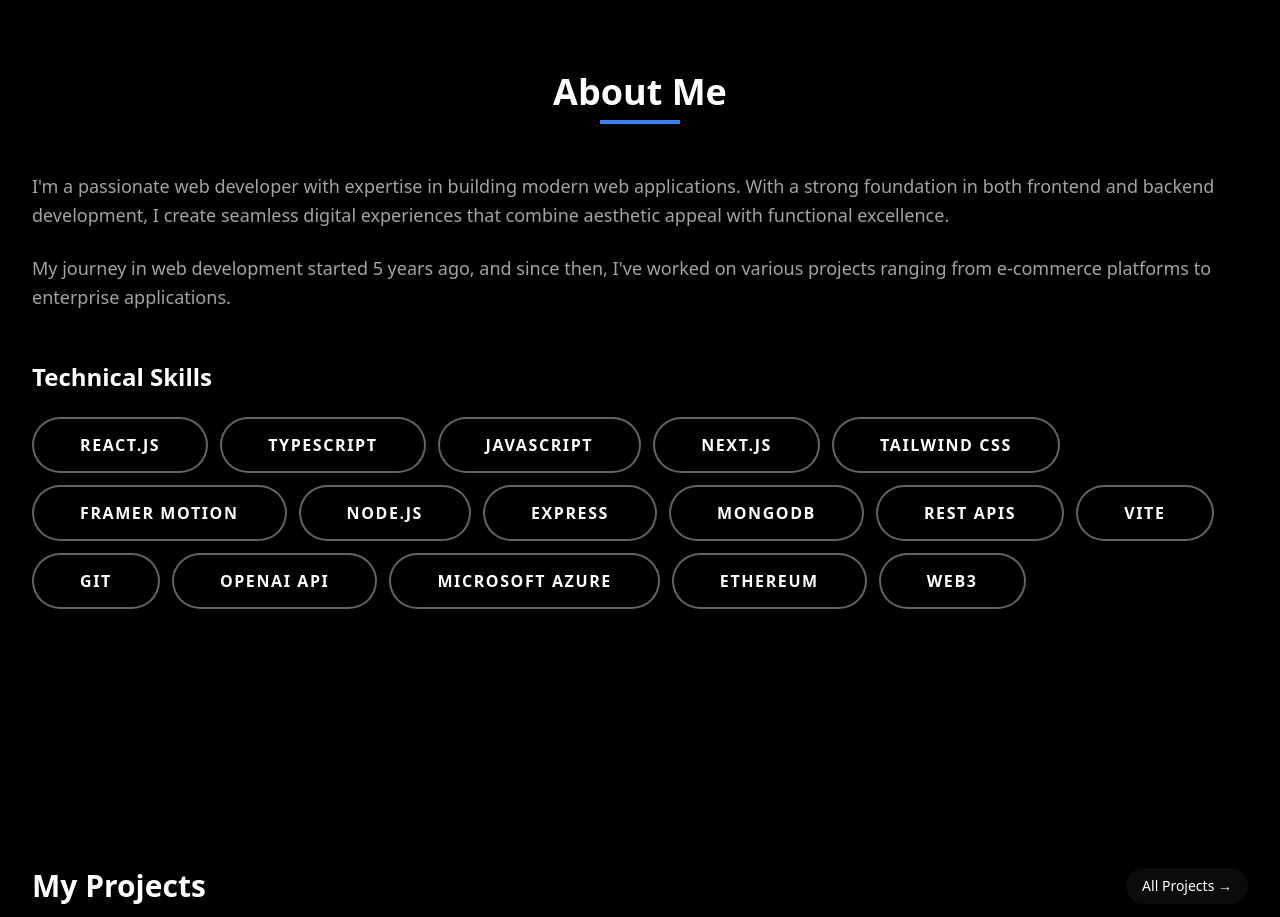
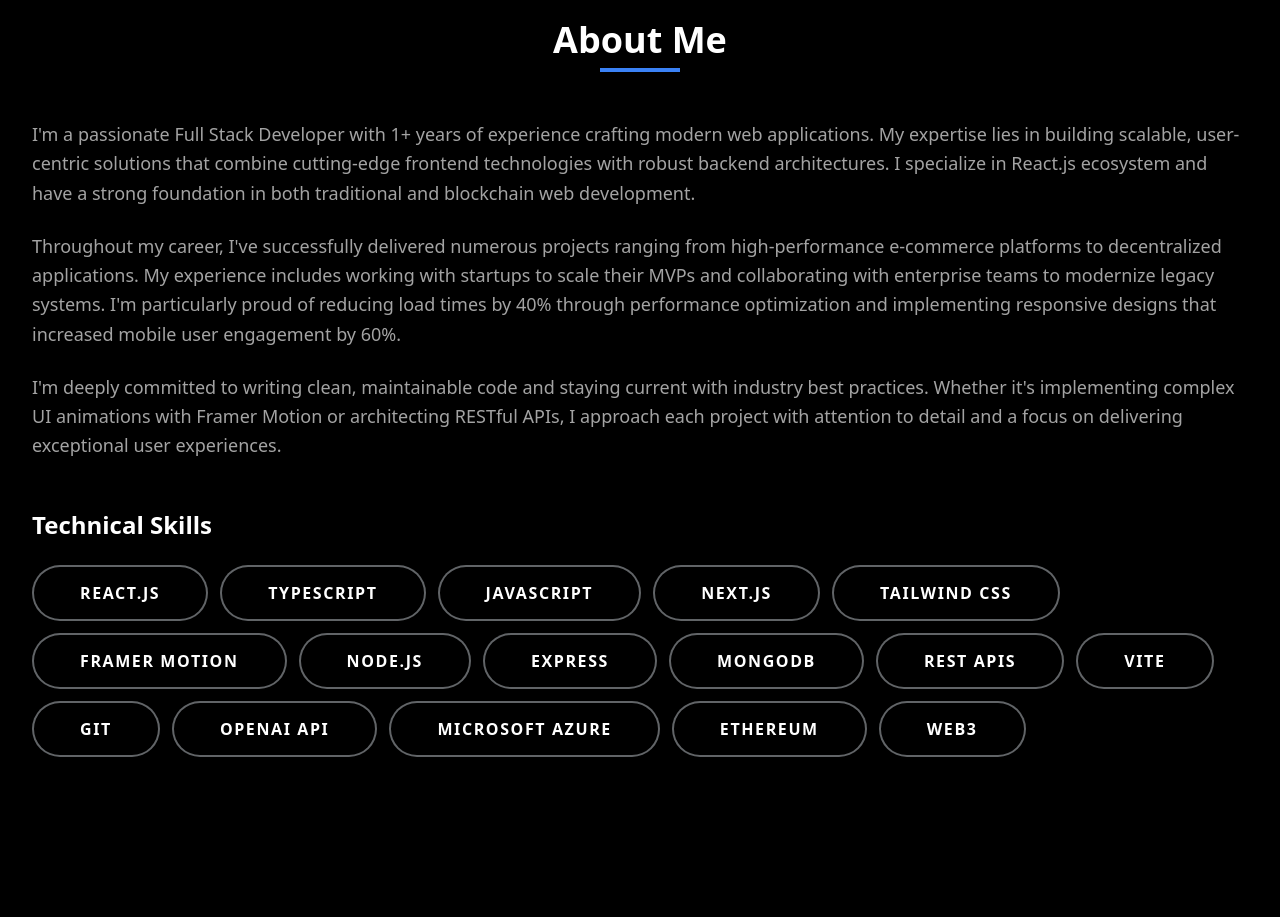
Before and after one commit to iamstyx/portfolio, a React (Vite) app: page / in a window 1280 px wide. Shown: the part 860-1777 px from the top of the page. Built offline with nearby package versions, Linux system fonts and the light colour scheme.

Commit message:
Portfolio: Add Good Professional Bg

```diff
--- a/src/components/About.jsx
+++ b/src/components/About.jsx
@@ -33,16 +33,27 @@
 
           {/* Professional Background */}
           <div className="text-neutral-400 space-y-6">
-            <p className="text-lg leading-relaxed">
-              I'm a passionate web developer with expertise in building modern web applications.
-              With a strong foundation in both frontend and backend development, I create
-              seamless digital experiences that combine aesthetic appeal with functional excellence.
-            </p>
-            <p className="text-lg leading-relaxed">
-              My journey in web development started 5 years ago, and since then, I've worked
-              on various projects ranging from e-commerce platforms to enterprise applications.
-            </p>
-          </div>
+  <p className="text-lg leading-relaxed">
+    I'm a passionate Full Stack Developer with 1+ years of experience crafting modern web applications.
+    My expertise lies in building scalable, user-centric solutions that combine cutting-edge frontend technologies
+    with robust backend architectures. I specialize in React.js ecosystem and have a strong foundation in
+    both traditional and blockchain web development.
+  </p>
+
+  <p className="text-lg leading-relaxed">
+    Throughout my career, I've successfully delivered numerous projects ranging from high-performance
+    e-commerce platforms to decentralized applications. My experience includes working with startups
+    to scale their MVPs and collaborating with enterprise teams to modernize legacy systems. I'm particularly
+    proud of reducing load times by 40% through performance optimization and implementing responsive designs
+    that increased mobile user engagement by 60%.
+  </p>
+
+  <p className="text-lg leading-relaxed">
+    I'm deeply committed to writing clean, maintainable code and staying current with industry best practices.
+    Whether it's implementing complex UI animations with Framer Motion or architecting RESTful APIs,
+    I approach each project with attention to detail and a focus on delivering exceptional user experiences.
+  </p>
+</div>
 
           {/* Skills Section */}
           <div>
```
